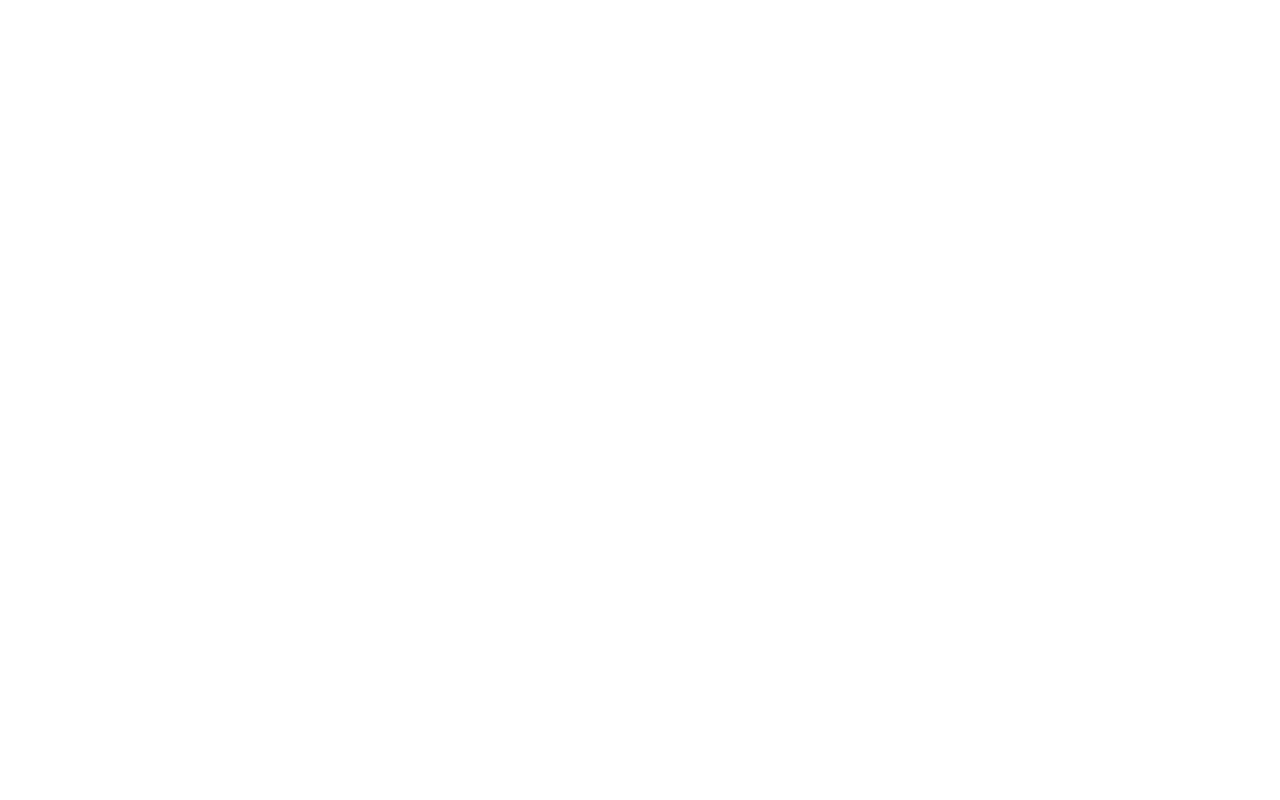
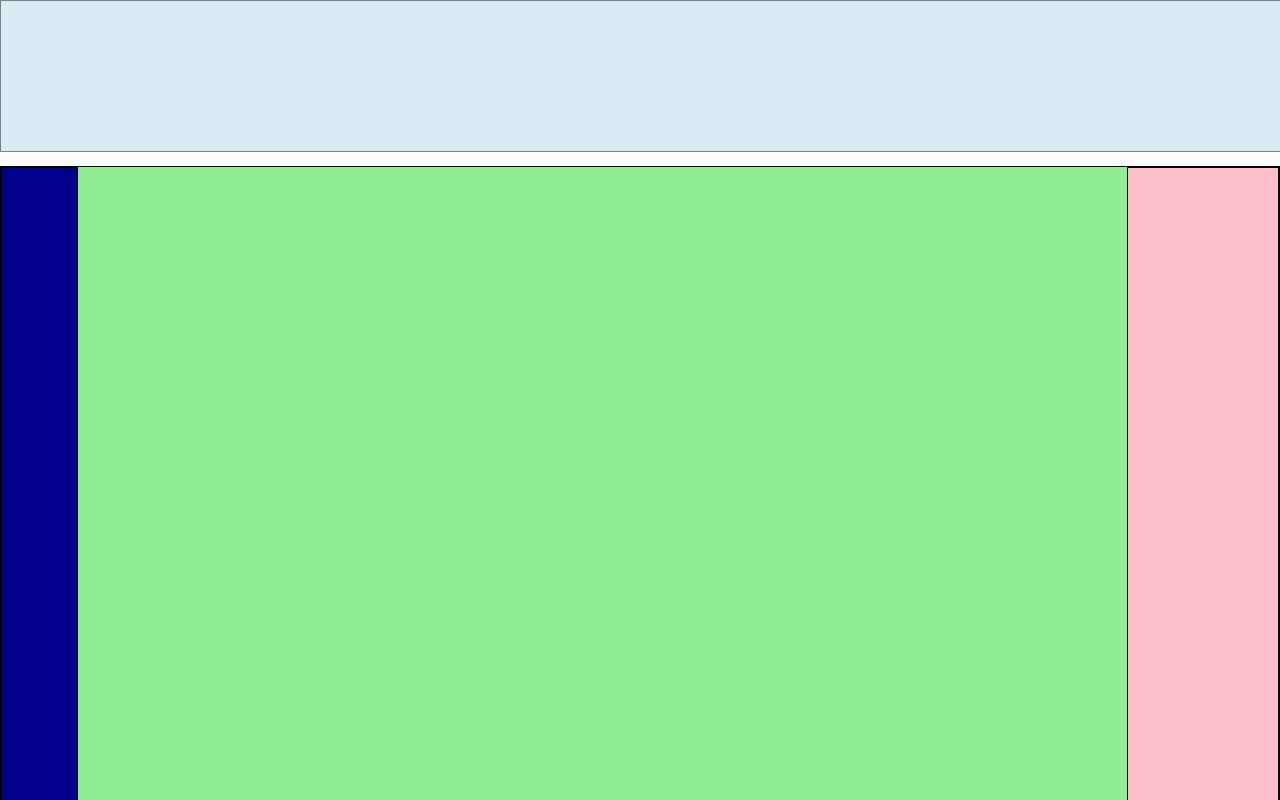
Before and after one commit to mistidinzy/wirefame-exercise, a plain HTML site: page index.html in a window 1280 px wide. Shown: the top 800 px of the page. Drawn offline with Linux system fonts and the light colour scheme.

Commit message:
add css placeholder styles

```diff
--- a/css/style.css
+++ b/css/style.css
@@ -1,9 +1,39 @@
-/* body {
-  background-color: blue;
-  */
+* {
+  margin: 0;
+}
 
-  .parent {
-    position: relative;
-    top: -10;
-    background-color: springgreen;
-  }
+div {
+  border: 1px solid;
+  background-color: darkgrey;
+}
+
+.navbar {
+  position: fixed;
+  width: 100%;
+  top: 0;
+  background-color: lightblue;
+  opacity: 0.5;
+  height: 150px;
+}
+
+.left-menu, .main-content, .right-pane {
+  height: 1000px;
+}
+
+.main-content {
+  margin-top: 150px;
+  background-color: lightgreen;
+}
+
+
+.left-menu{
+  float: left;
+  background-color: darkblue;
+  width: 75px;
+}
+
+.right-pane{
+  float: right;
+  background-color: pink;
+  width: 150px;
+}
--- a/index.html
+++ b/index.html
@@ -12,11 +12,27 @@
   </head>
   <body>
 
+    <header>
+      <img src="">
 
+      <div class="navbar"></div>
+    </header>
 
+    <div class="main-content">
 
+       <div class="left-menu">
 
+       </div>
 
+       <div class="right-pane">
+
+       </div>
+
+    </div>
+
+    <footer>
+
+    </footer>
 
     <script src="js/app.js" async defer></script>
   </body>
```
Also changed, not shown: 1 other file.
